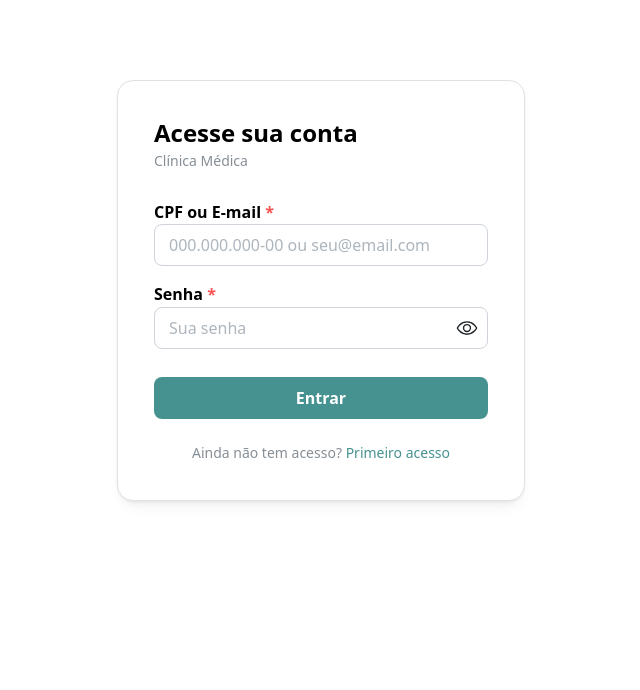
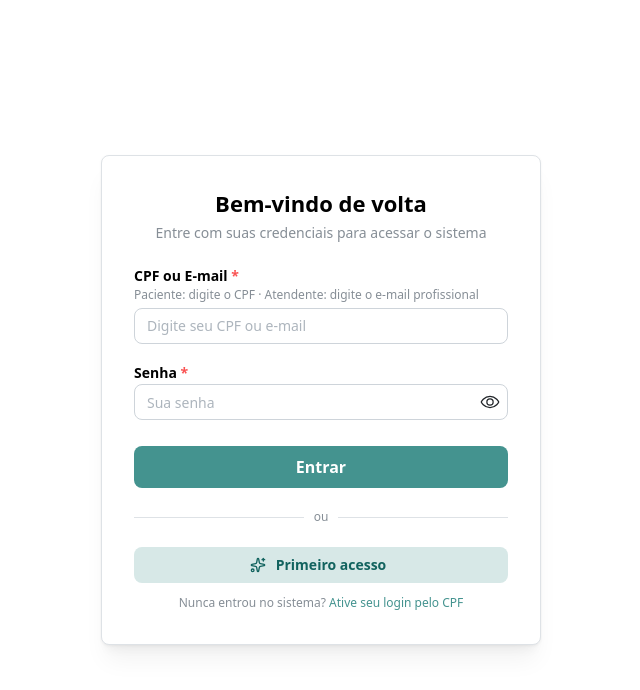
Before and after one commit to jacksoncassemiro/av2-grupo-1-engenharia-software-moderna-oxetech-academy, a Next.js app in the folder frontend/: page /login in a window 1280 px wide. Shown: the top 690 px of the page, without its empty margins (319-959 px from the left). Built offline with nearby package versions, Linux system fonts and the light colour scheme; no server answers.

Commit message:
feat(us02): atualizar fluxo da página de login

```diff
--- a/frontend/src/app/login/page.tsx
+++ b/frontend/src/app/login/page.tsx
@@ -1,5 +1,110 @@
-import { LoginForm } from '@/components/login/LoginForm';
+'use client';
+
+import Link from 'next/link';
+import { useRouter } from 'next/navigation';
+import { useState } from 'react';
+
+import { Anchor, Button, Divider, PasswordInput, Stack, Text, TextInput, Title } from '@mantine/core';
+import { useForm } from '@mantine/form';
+import { notifications } from '@mantine/notifications';
+import { Sparkles } from 'lucide-react';
+
+import { AuthShell } from '@/components/AuthShell';
+import { api, ApiError, guardarTipoUsuario, guardarToken } from '@/lib/api';
+import { formatarCpf } from '@/lib/cpf';
+import type { TokenResposta } from '@/types/dominio';
 
 export default function LoginPage() {
-  return <LoginForm />;
+  const router = useRouter();
+  const [enviando, setEnviando] = useState(false);
+
+  const form = useForm({
+    initialValues: { login: '', senha: '' },
+    validate: {
+      login: (valor) => (valor.trim().length < 3 ? 'Informe seu CPF ou e-mail' : null),
+      senha: (valor) => (valor.length < 6 ? 'A senha deve ter ao menos 6 caracteres' : null),
+    },
+  });
+
+  function aoDigitarLogin(valor: string) {
+    // CA2: aplica mascara de CPF enquanto digita, mas so quando o que foi digitado ate
+    // agora e compativel com CPF (so digitos/pontuacao) - senao a mascara mutila um
+    // e-mail que o usuario ainda esta no meio de digitar (US-00).
+    const podeSerCpf = /^[\d.-]*$/.test(valor);
+    form.setFieldValue('login', podeSerCpf ? formatarCpf(valor) : valor);
+  }
+
+  async function enviar(valores: typeof form.values) {
+    setEnviando(true);
+    try {
+      const resposta = await api<TokenResposta>('/auth/login', {
+        method: 'POST',
+        body: { login: valores.login, senha: valores.senha },
+      });
+      guardarToken(resposta.access_token);
+      guardarTipoUsuario(resposta.tipo_usuario);
+
+      router.push(resposta.tipo_usuario === 'ATENDENTE' ? '/gerenciar-consultas' : '/consultas');
+    } catch (erro) {
+      // CA7: credencial invalida chega aqui como 401 com mensagem pronta do backend.
+      notifications.show({
+        title: 'Não foi possível entrar',
+        message: erro instanceof ApiError ? erro.message : 'Falha inesperada. Tente novamente.',
+        color: 'red',
+      });
+    } finally {
+      setEnviando(false);
+    }
+  }
+
+  return (
+    <AuthShell>
+      <Title order={1} size="h3" ta="center" mb={4}>
+        Bem-vindo de volta
+      </Title>
+      <Text c="dimmed" size="sm" ta="center" mb="lg">
+        Entre com suas credenciais para acessar o sistema
+      </Text>
+
+      <form onSubmit={form.onSubmit(enviar)}>
+        <Stack gap="md">
+          <TextInput
+            label="CPF ou E-mail"
+            placeholder="Digite seu CPF ou e-mail"
+            description="Paciente: digite o CPF · Atendente: digite o e-mail profissional"
+            withAsterisk
+            {...form.getInputProps('login')}
+            onChange={(evento) => aoDigitarLogin(evento.currentTarget.value)}
+          />
+          <PasswordInput
+            label="Senha"
+            placeholder="Sua senha"
+            withAsterisk
+            {...form.getInputProps('senha')}
+          />
+          <Button type="submit" size="md" fullWidth loading={enviando} mt="xs">
+            Entrar
+          </Button>
+        </Stack>
+      </form>
+
+      <Divider label="ou" my="lg" />
+
+      <Button
+        component={Link}
+        href="/primeiro-acesso"
+        variant="light"
+        fullWidth
+        leftSection={<Sparkles size={16} />}
+      >
+        Primeiro acesso
+      </Button>
+      <Text ta="center" size="xs" c="dimmed" mt="sm">
+        Nunca entrou no sistema?{' '}
+        <Anchor component={Link} href="/primeiro-acesso" size="xs">
+          Ative seu login pelo CPF
+        </Anchor>
+      </Text>
+    </AuthShell>
+  );
 }
```
